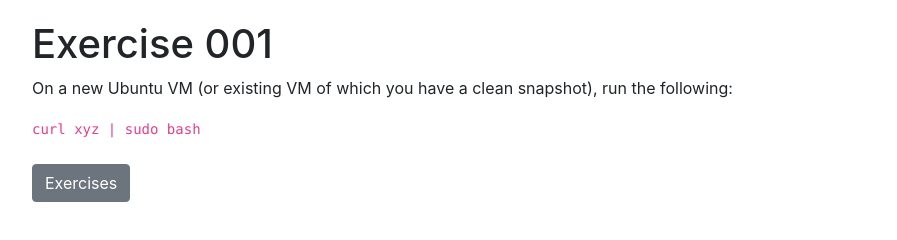
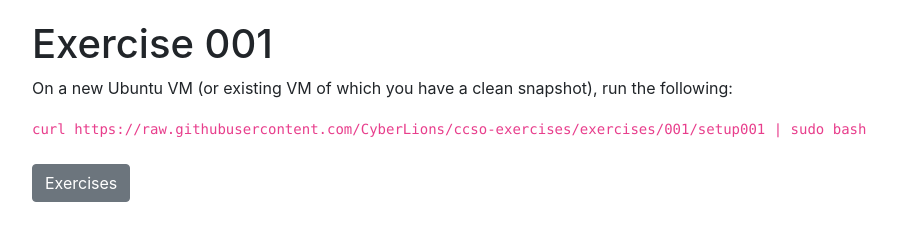
Before and after one commit to CyberLions/exercises, a website: page 001.html in a window 1280 px wide. Shown: the whole page, without its empty margins (3-900 px from the left). Drawn offline with Linux system fonts and the light colour scheme.

Commit message:
add url for 001

```diff
--- a/001.html
+++ b/001.html
@@ -46,7 +46,7 @@
             <div class="container-fluid">
                 <h1>Exercise 001</h1>
                 <p>On a new Ubuntu VM (or existing VM of which you have a clean snapshot), run the following:</p>
-                <code>curl xyz | sudo bash</code><br><br>
+                <code>curl https://raw.githubusercontent.com/CyberLions/ccso-exercises/exercises/001/setup001 | sudo bash</code><br><br>
                 <a href="#menu-toggle" class="btn btn-secondary" id="menu-toggle">Exercises</a>
             </div>
         </div>
```
